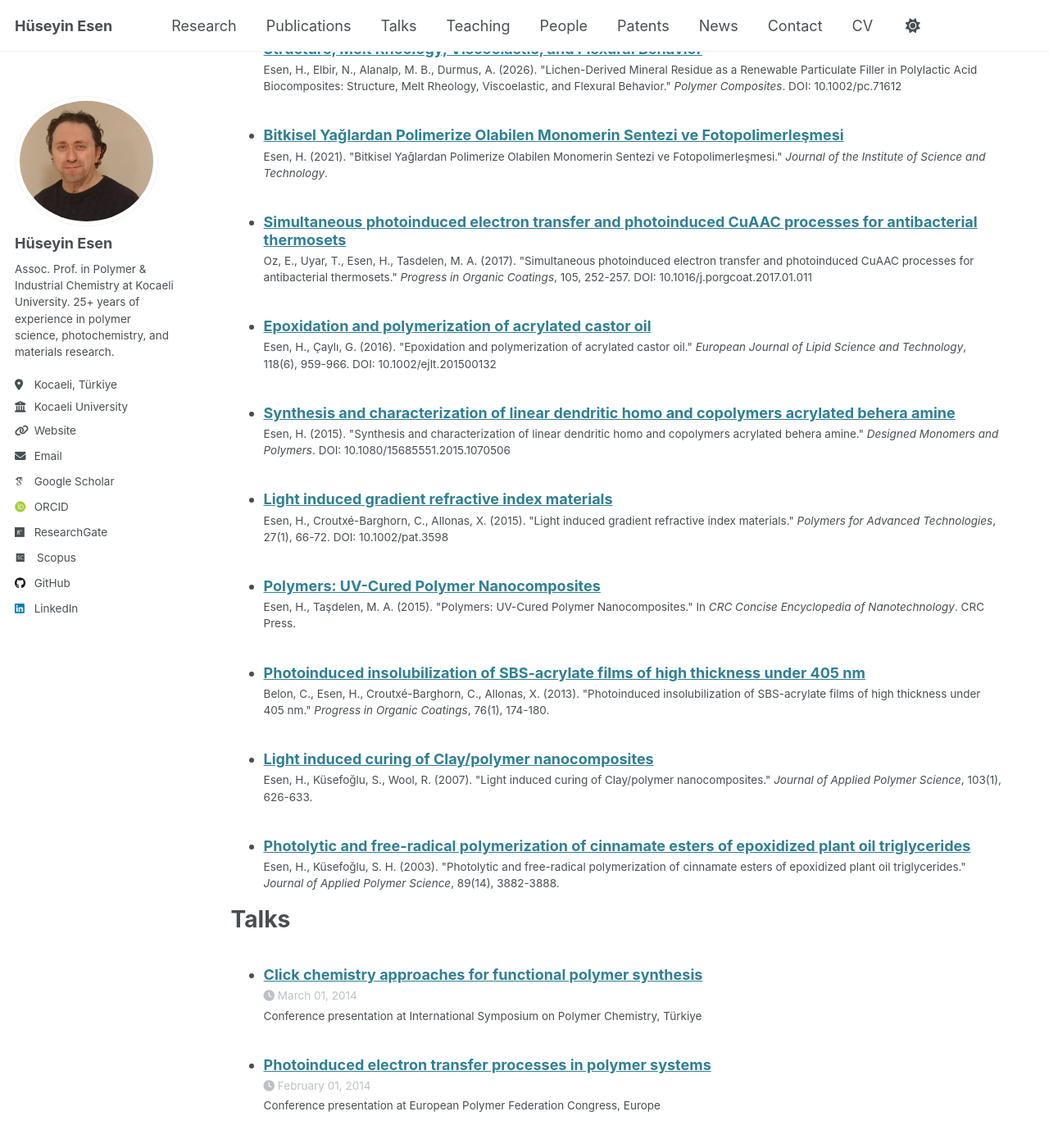
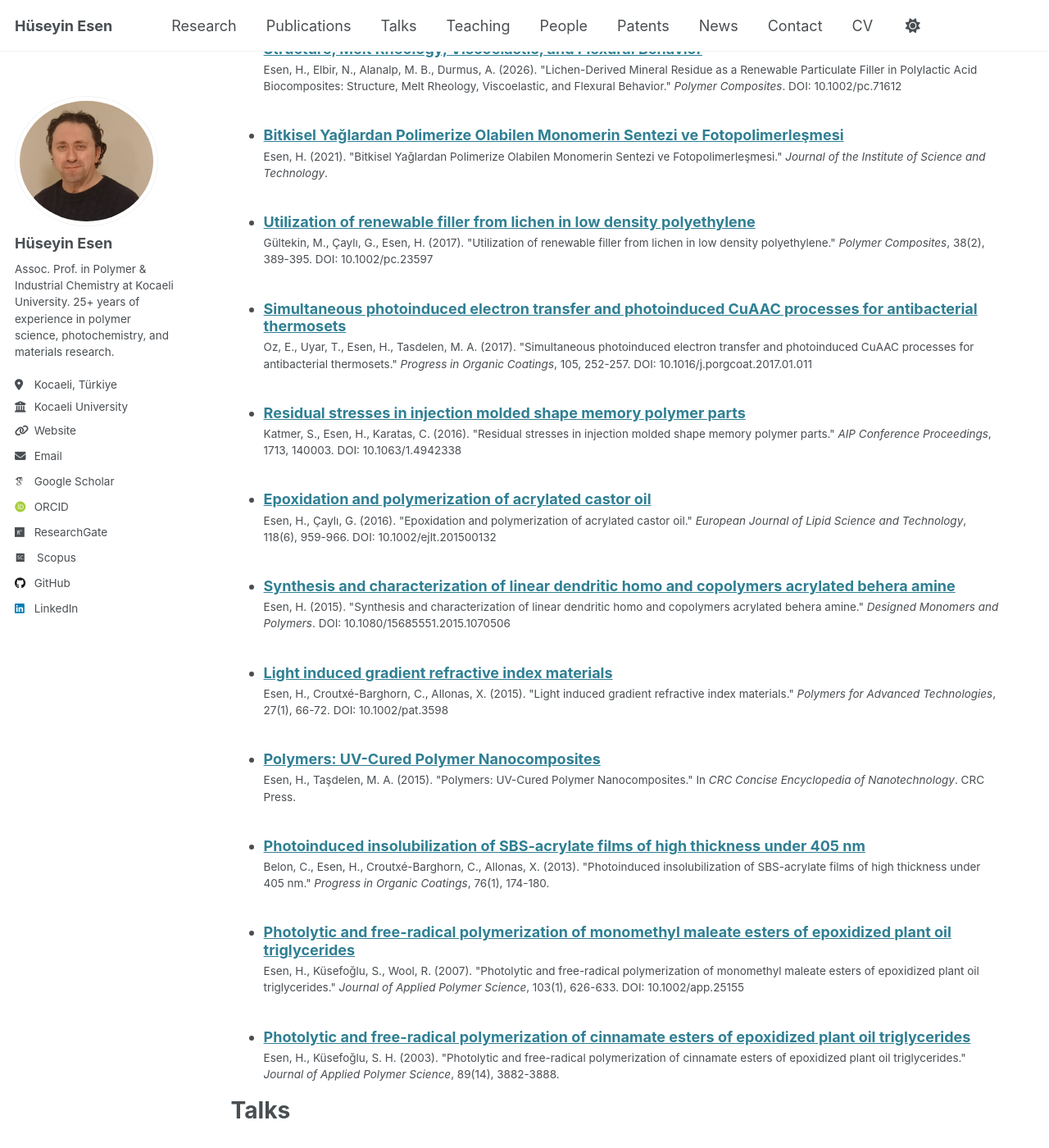
Before and after one commit to huseyin-esen/huseyin-esen.github.io, a Jekyll site: the page built from _pages/cv.md, in a window 1280 px wide and 1400 px high, scrolled down 1368 px. Shown: the whole window at 82% size. Built offline with Jekyll 4.4.1, drawn with Linux system fonts in a browser that asks for light colours; some web fonts are replaced.

Commit message:
Add three publications found by DOI, and correct a mistitled entry
- 10.1002/pc.23597 Utilization of renewable filler from lichen in LDPE,
  Polymer Composites 38(2) 389-395, the earlier study the 2026 PLA paper
  builds on. Dated 2017 to match the issue, not the 2015 online-first.
- 10.1063/1.4942338 Residual stresses in injection molded shape memory
  polymer parts, AIP Conference Proceedings 1713, 140003. First entry in
  the conferences category, so it gets its own page and switcher link.
- 10.1002/app.25155 turned out to BE the existing 2007 entry, which
  carried the title "Light induced curing of Clay/polymer nanocomposites"
  over this paper's journal, volume, issue, pages and authors. Two papers
  cannot share JAPS 103(1) 626-633, and Crossref has no Esen paper under
  the clay/polymer title, so the entry is corrected to its real title and
  DOI. The old URL redirects to the new one.

The switcher is now data-driven, so a category with no entries gets no
link and no empty page.

Co-Authored-By: Claude Opus 5 <noreply@anthropic.com>

```diff
--- a/_publications/2007-01-01-light-induced-curing-clay-polymer.md
+++ /dev/null
@@ -1,18 +0,0 @@
----
-title: "Light induced curing of Clay/polymer nanocomposites"
-collection: publications
-category: manuscripts
-permalink: /publication/light-induced-curing-clay-polymer
-excerpt: 'Investigation of photoinitiated curing behavior in clay/polymer nanocomposite systems.'
-date: 2007-01-01
-authors:
-  - "Esen, H."
-  - "Küsefoğlu, S."
-  - "Wool, R."
-venue: 'Journal of Applied Polymer Science'
-volume: 103
-issue: 1
-pages: '626-633'
-paperurl: ''
-citation: 'Esen, H., Küsefoğlu, S., Wool, R. (2007). &quot;Light induced curing of Clay/polymer nanocomposites.&quot; <i>Journal of Applied Polymer Science</i>, 103(1), 626-633.'
----
--- /dev/null
+++ b/_publications/2007-01-05-monomethyl-maleate-esters-epoxidized-plant-oil.md
@@ -0,0 +1,21 @@
+---
+title: "Photolytic and free-radical polymerization of monomethyl maleate esters of epoxidized plant oil triglycerides"
+collection: publications
+category: manuscripts
+permalink: /publication/monomethyl-maleate-esters-epoxidized-plant-oil
+redirect_from:
+  - /publication/light-induced-curing-clay-polymer
+excerpt: 'Synthesis and photopolymerization of monomethyl maleate ester monomers derived from epoxidized plant oil triglycerides, the companion study to the cinnamate ester work.'
+date: 2007-01-05
+authors:
+  - "Esen, H."
+  - "Küsefoğlu, S."
+  - "Wool, R."
+venue: 'Journal of Applied Polymer Science'
+volume: 103
+issue: 1
+pages: '626-633'
+doi: '10.1002/app.25155'
+paperurl: 'https://onlinelibrary.wiley.com/doi/10.1002/app.25155'
+citation: 'Esen, H., Küsefoğlu, S., Wool, R. (2007). &quot;Photolytic and free-radical polymerization of monomethyl maleate esters of epoxidized plant oil triglycerides.&quot; <i>Journal of Applied Polymer Science</i>, 103(1), 626-633. DOI: 10.1002/app.25155'
+---
--- /dev/null
+++ b/_publications/2016-01-01-residual-stresses-shape-memory-polymer.md
@@ -0,0 +1,18 @@
+---
+title: "Residual stresses in injection molded shape memory polymer parts"
+collection: publications
+category: conferences
+permalink: /publication/residual-stresses-shape-memory-polymer
+excerpt: 'Conference paper on the residual stresses that develop in shape memory polymer parts during injection molding, presented at PPS-31, the 31st International Conference of the Polymer Processing Society.'
+date: 2016-01-01
+authors:
+  - "Katmer, S."
+  - "Esen, H."
+  - "Karatas, C."
+venue: 'AIP Conference Proceedings (PPS-31, 31st International Conference of the Polymer Processing Society)'
+volume: 1713
+pages: '140003'
+doi: '10.1063/1.4942338'
+paperurl: 'https://doi.org/10.1063/1.4942338'
+citation: 'Katmer, S., Esen, H., Karatas, C. (2016). &quot;Residual stresses in injection molded shape memory polymer parts.&quot; <i>AIP Conference Proceedings</i>, 1713, 140003. DOI: 10.1063/1.4942338'
+---
--- /dev/null
+++ b/_publications/2017-02-01-utilization-renewable-filler-lichen-ldpe.md
@@ -0,0 +1,19 @@
+---
+title: "Utilization of renewable filler from lichen in low density polyethylene"
+collection: publications
+category: manuscripts
+permalink: /publication/utilization-renewable-filler-lichen-ldpe
+excerpt: 'Lichen residue is characterized as a renewable filler in low density polyethylene. This is the earlier study that the 2026 PLA biocomposite work builds on.'
+date: 2017-02-01
+authors:
+  - "Gültekin, M."
+  - "Çaylı, G."
+  - "Esen, H."
+venue: 'Polymer Composites'
+volume: 38
+issue: 2
+pages: '389-395'
+doi: '10.1002/pc.23597'
+paperurl: 'https://onlinelibrary.wiley.com/doi/10.1002/pc.23597'
+citation: 'Gültekin, M., Çaylı, G., Esen, H. (2017). &quot;Utilization of renewable filler from lichen in low density polyethylene.&quot; <i>Polymer Composites</i>, 38(2), 389-395. DOI: 10.1002/pc.23597'
+---
```
Also changed, not shown: _includes/publication-tabs.html (+20 -7 lines), _pages/publications-conferences.html (added, +14 -0 lines).
